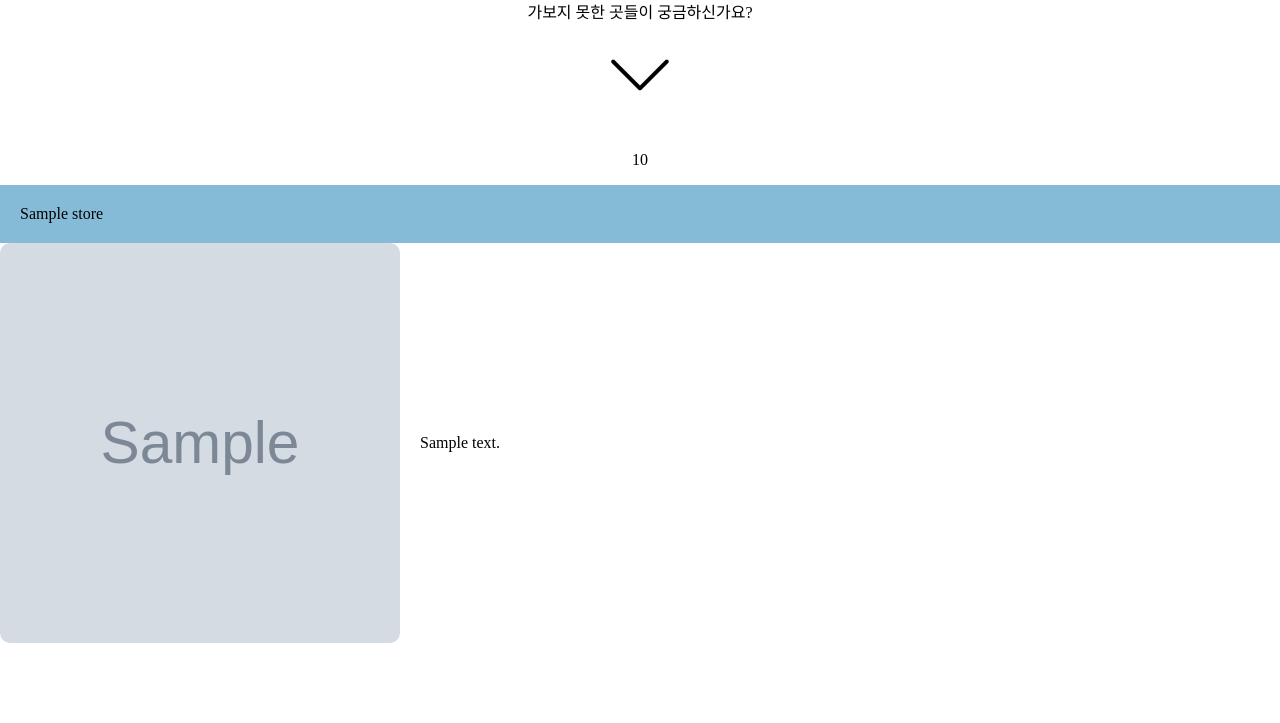
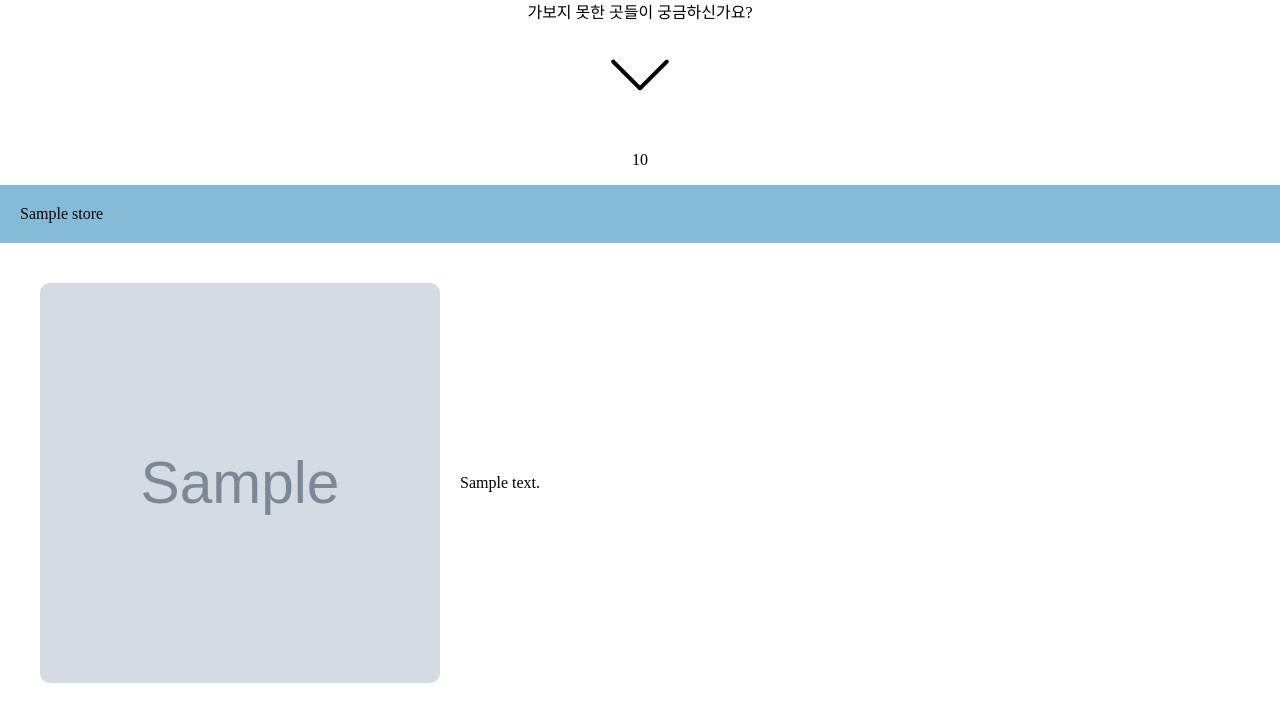
Before and after one commit to KUCC-web/anam-poltergaist, a Django app: template templates/quiz/result.html in a window 1280 px wide. Shown: the part 649-1372 px from the top of the page. Before the commit the page ends 1292 px from the top, so only its background shows below. Run offline with Django 3.2, Linux system fonts and the light colour scheme; tables that the repository leaves empty hold one stand-in row (values such as "Sample post"); the template is opened without the code that fills it: values that come from a table or form of the project are taken from there, most other values are stand-ins (such as "Sample title", 1, 10 or a date in 2020); grey boxes marked "Sample" are stand-in pictures.

Commit message:
결과 페이지 UI 수정
 - 쓸모없는 div 제거
 - 결과 리스트에 패딩 삽입

```diff
--- a/quiz/static/quiz/result.css
+++ b/quiz/static/quiz/result.css
@@ -35,8 +35,8 @@ ul {
     display: flex;
     display: -webkit-flex;
     align-items: center;
-    flex-wrap: wrap;
     height: 100%;
+    padding: 40px;
 }
 
 .store-img {
--- a/templates/quiz/result.html
+++ b/templates/quiz/result.html
@@ -11,21 +11,22 @@
     <div id="cover">
         <h1 id="result">당신은 안암동 {{ grade }}입니다!</h1>
         <div id="anchor">
-            <div>가보지 못한 곳들이 궁금하신가요?</div>
-            <div id="arrow-down"><img src="{% static 'images/arrow-down.png' %}" width="100%"/></div>
+            {% if pick_list %}
+                <div>가보지 못한 곳들이 궁금하신가요?</div>
+                <div id="arrow-down"><img src="{% static 'images/arrow-down.png' %}" width="100%"/></div>
+            {% else %}
+                <div>카페를 정말 좋아하시는군요!</div>
+            {% endif %}
         </div>
     </div>
     <p>{{ score }}</p>
     <ul>
-    {% for store, pick in pick_list %}
+    {% for store in pick_list %}
         <li class="store-item">
             <div class="store-title">{{ store.name }}</div>
             <div class="store-content">
                 <img class="store-img" src="{{ store.image_url }}"/>
-                <div class="desc-container">
-                    <div class="floater"></div>
-                    <div class="description">{{ store.description }}</div>
-                </div>
+                <div class="description">{{ store.description }}</div>
             </div>
         </li>
     {% endfor %}
```
